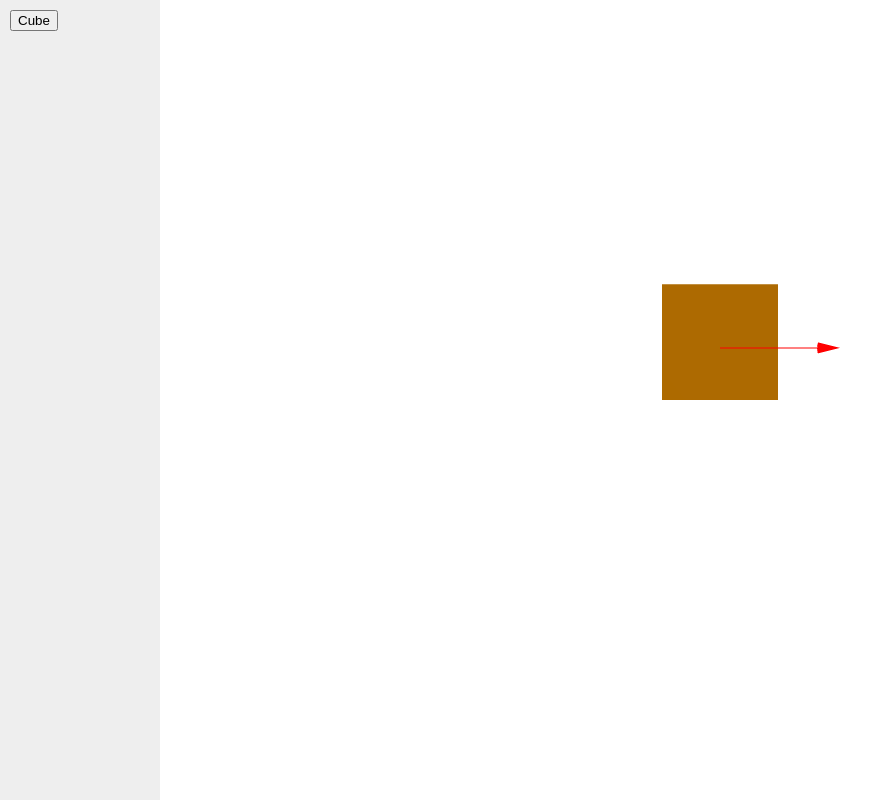
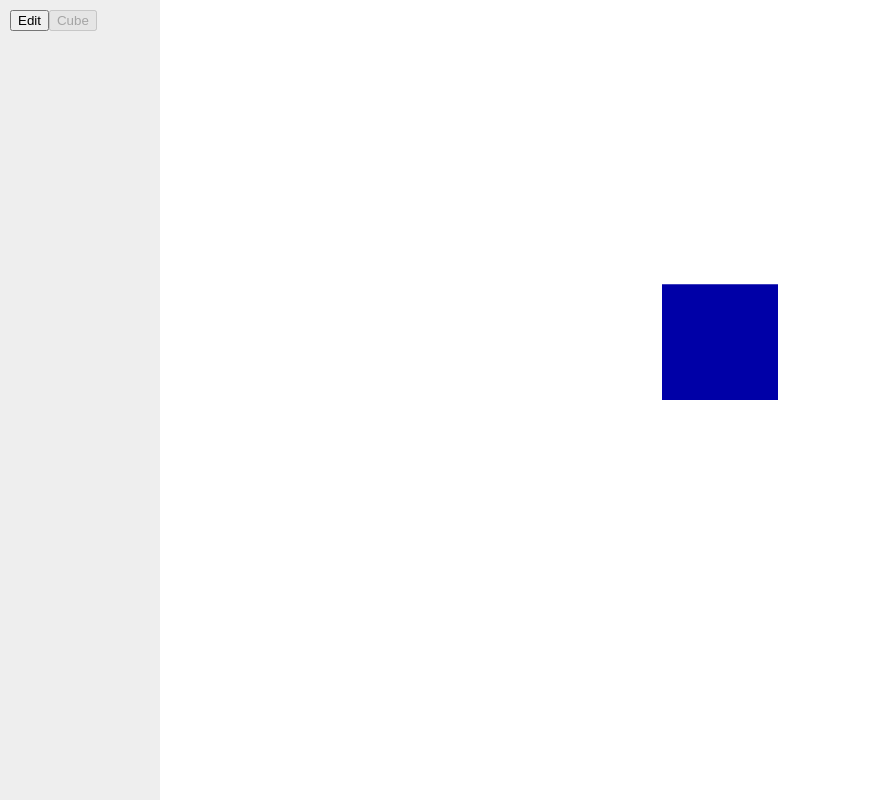
Before and after one commit to hamachshev/threejstest, a React (Vite) app: page / in a window 1280 px wide. Shown: the whole page, without its empty margins (0-892 px from the left). Built offline with nearby package versions, Linux system fonts and the light colour scheme.

Commit message:
editing toggle

```diff
--- a/src/App.tsx
+++ b/src/App.tsx
@@ -19,12 +19,13 @@ type CubeProps = {
 	position: [number, number, number]
 	selected: boolean
 	mode: TransformMode
+	editing: boolean
 	onSelect: (id: number) => void
 	onDoubleClick: (id: number) => void
 	onDraggingChange: (dragging: boolean) => void
 }
 
-let Cube = ({ id, position, selected, mode, onSelect, onDoubleClick, onDraggingChange }: CubeProps) => {
+let Cube = ({ id, position, selected, mode, editing, onSelect, onDoubleClick, onDraggingChange }: CubeProps) => {
 	let meshRef = useRef<Mesh>(null!)
 
 	let clampToFloor = () => {
@@ -62,18 +63,20 @@ let Cube = ({ id, position, selected, mode, onSelect, onDoubleClick, onDraggingC
 				ref={meshRef}
 				position={position}
 				onClick={(e) => {
+					if (!editing) return
 					e.stopPropagation()
 					onSelect(id)
 				}}
 				onDoubleClick={(e) => {
+					if (!editing) return
 					e.stopPropagation()
 					onDoubleClick(id)
 				}}
 			>
 				<boxGeometry args={[1, 1, 1]} />
-				<meshPhongMaterial color={selected ? "orange" : "blue"} />
+				<meshPhongMaterial color={selected && editing ? "orange" : "blue"} />
 			</mesh>
-			{selected && (
+			{selected && editing && (
 				<TransformControls
 					object={meshRef}
 					mode={mode}
@@ -95,6 +98,7 @@ let app = () => {
 	let [cubes, setCubes] = useState<CubeState[]>(() => [{ id: nextId++, position: [0, cubeHalf, 0] }])
 	let [selectedId, setSelectedId] = useState<number | null>(() => cubes[0].id)
 	let [mode, setMode] = useState<TransformMode>("translate")
+	let [editing, setEditing] = useState(false)
 
 	let addCube = () => {
 		let id = nextId++
@@ -116,17 +120,19 @@ let app = () => {
 
 	useEffect(() => {
 		let onKeyDown = (e: KeyboardEvent) => {
+			if (!editing) return
 			if (e.key !== "Delete" && e.key !== "Backspace") return
 			setCubes((prev) => prev.filter((cube) => cube.id !== selectedId))
 		}
 		window.addEventListener("keydown", onKeyDown)
 		return () => window.removeEventListener("keydown", onKeyDown)
-	}, [selectedId])
+	}, [selectedId, editing])
 
 	return (
 		<div style={{ display: "flex", width: "100%", height: "100%" }}>
 			<div style={{ width: 140, padding: 10, background: "#eee" }}>
-				<button onClick={addCube}>Cube</button>
+				<button onClick={() => setEditing((prev) => !prev)}>{editing ? "Confirm" : "Edit"}</button>
+				<button onClick={addCube} disabled={!editing}>Cube</button>
 			</div>
 			<div style={{ flex: 1 }}>
 				<Canvas>
@@ -139,6 +145,7 @@ let app = () => {
 							position={cube.position}
 							selected={cube.id === selectedId}
 							mode={mode}
+							editing={editing}
 							onSelect={selectCube}
 							onDoubleClick={doubleClickCube}
 							onDraggingChange={setTransforming}
```
